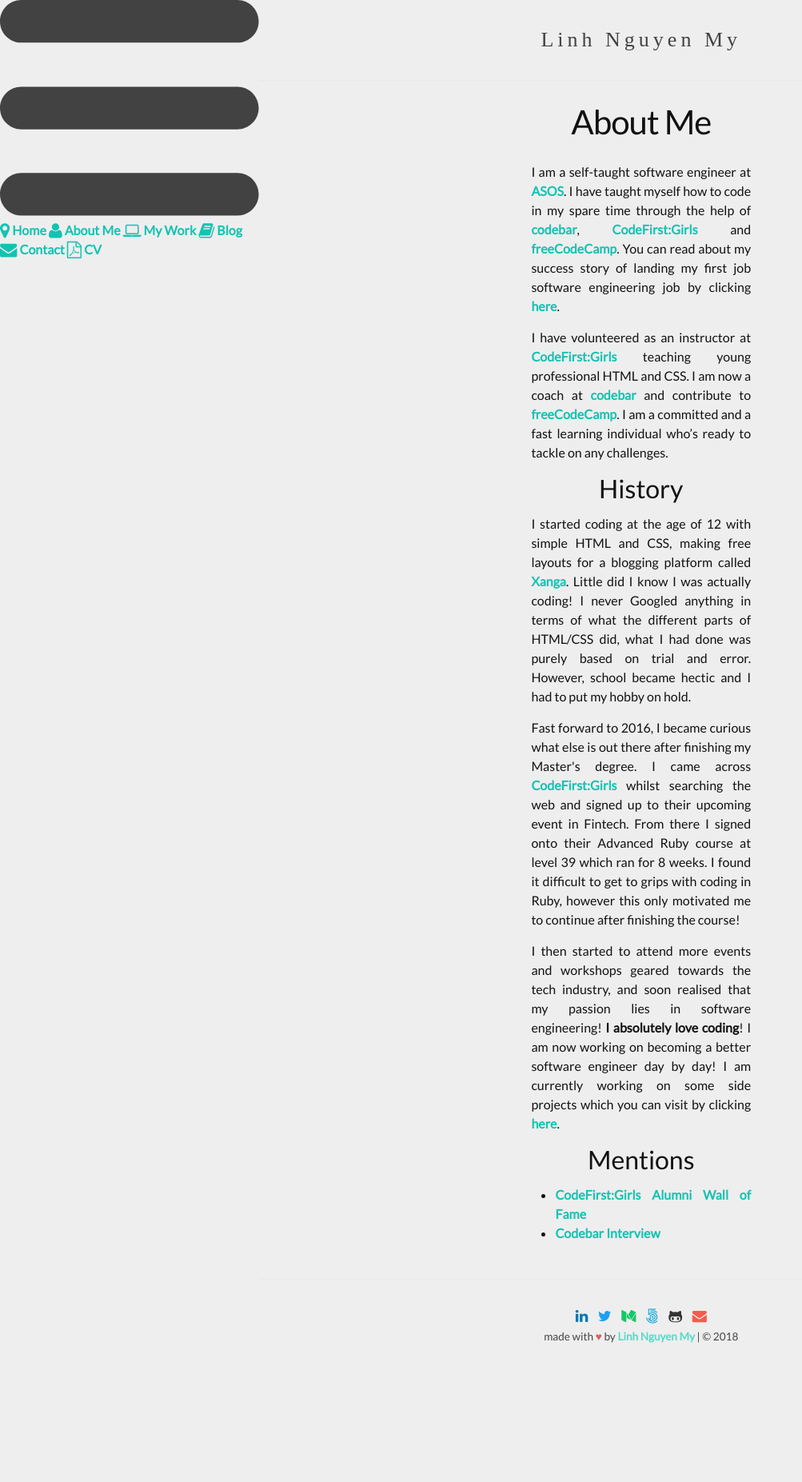
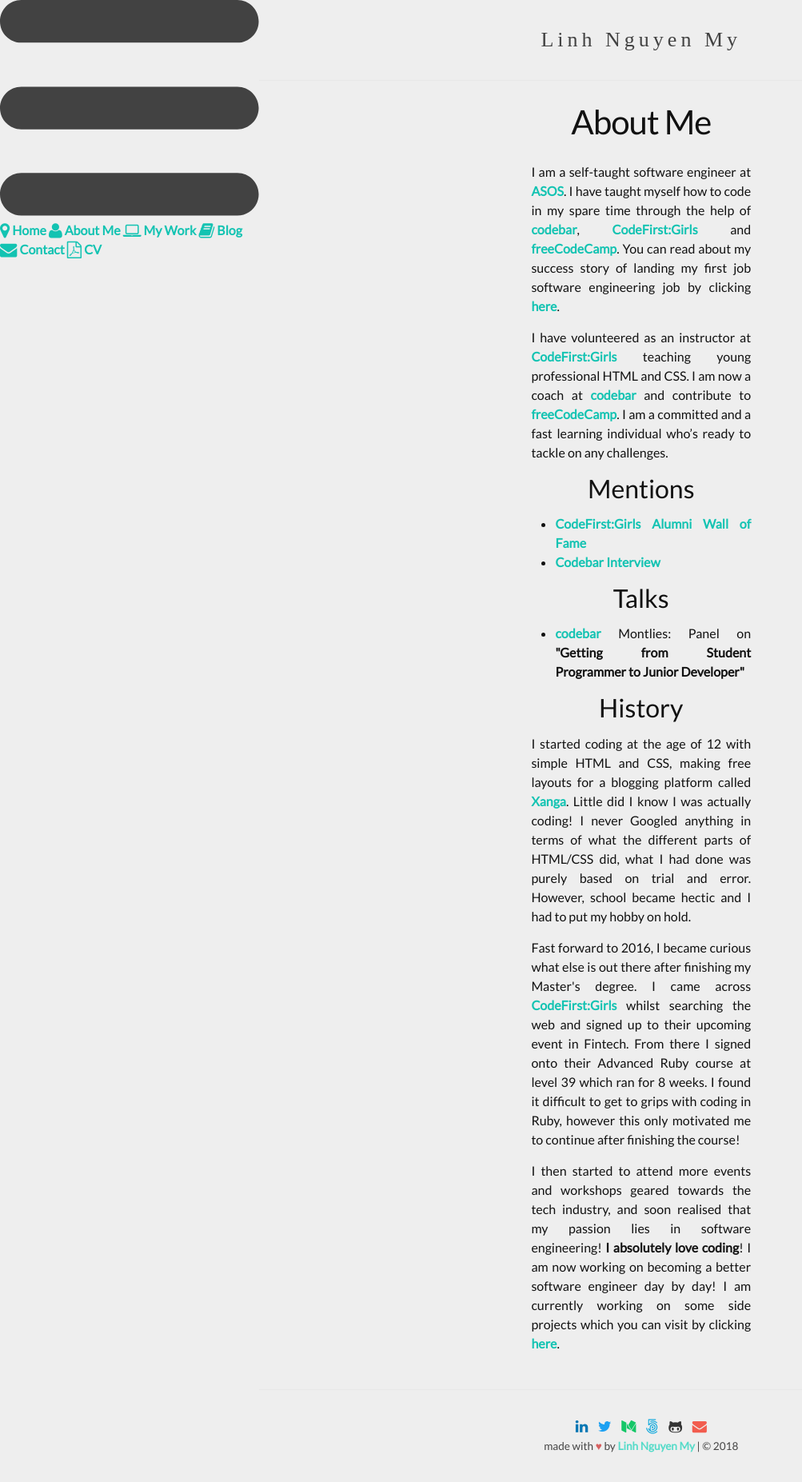
Before and after one commit to pinglinh/pinglinh.github.io, a Jekyll site: the page built from aboutme.html, in a window 1280 px wide. Shown: the whole page at 80% size, without its empty margins (0-1003 px from the left). Built offline with Jekyll 4.4.1, drawn with Linux system fonts in a browser that asks for light colours; some web fonts are replaced.

Commit message:
Add talks section

```diff
--- a/aboutme.html
+++ b/aboutme.html
@@ -6,10 +6,6 @@ permalink: /aboutme/
 
 <div class="container-fluid">
   <div class="row">
-<!--     <div class="col-lg-offset-3 col-lg-6 col-lg-offset-3 text-center">
-      <img class="profile-photo-aboutme" src="{{ "/photos/linkedinphoto.jpg" | prepend: site.baseurl }}" alt="Linh">
-    </div> -->
-
     <div class="col-lg-offset-3 col-lg-6 col-lg-offset-3 text-justify">
         <p>
           I am a self-taught software engineer at <a href="http://www.asos.com/">ASOS</a>. I have taught myself how to code in my spare time through the help of <a href="http://codebar.io">codebar</a>, <a href="http://www.codefirstgirls.org.uk/">CodeFirst:Girls</a> and <a href="https://www.freecodecamp.org/">freeCodeCamp</a>. You can read about my success story of landing my first job software engineering job by clicking <a href="https://code.likeagirl.io/i-finally-got-a-job-as-a-software-engineer-a83c7a745afb">here</a>.
@@ -17,6 +13,17 @@ permalink: /aboutme/
         <p>
           I have volunteered as an instructor at <a href="http://www.codefirstgirls.org.uk/">CodeFirst:Girls</a> teaching young professional HTML and CSS. I am now a coach at <a href="http://codebar.io">codebar</a> and contribute to <a href="https://www.freecodecamp.org/">freeCodeCamp</a>. I am a committed and a fast learning individual who’s ready to tackle on any challenges.
         </p>
+
+        <h2 class="aboutme-subheading">Mentions</h2>
+        <ul>
+          <li><a href="https://www.codefirstgirls.org.uk/alumni-wall-of-fame.html">CodeFirst:Girls Alumni Wall of Fame</a></li>
+          <li><a href="https://medium.com/codebar-stories/linh-nguyen-my-graduate-software-engineer-e8facce4566">Codebar Interview</a></li>
+        </ul>
+
+        <h2 class="aboutme-subheading">Talks</h2>
+        <ul>
+          <li><a href="https://codebar.io/">codebar</a> Montlies: Panel on <strong>"Getting from Student Programmer to Junior Developer"</strong></li>
+        </ul>
 
         <h2 class="aboutme-subheading">History</h2>
 
@@ -31,14 +38,6 @@ permalink: /aboutme/
         <p>
           I then started to attend more events and workshops geared towards the tech industry, and soon realised that my passion lies in software engineering! <strong>I absolutely love coding</strong>! I am now working on becoming a better software engineer day by day! I am currently working on some side projects which you can visit by clicking <a href="{{ site.baseurl }}/mywork">here</a>.
         </p>
-
-        <h2 class="aboutme-subheading">Mentions</h2>
-        <ul>
-          <li><a href="https://www.codefirstgirls.org.uk/alumni-wall-of-fame.html">CodeFirst:Girls Alumni Wall of Fame</a></li>
-          <li><a href="https://medium.com/codebar-stories/linh-nguyen-my-graduate-software-engineer-e8facce4566">Codebar Interview</a></li>
-        </ul>
-
-
     </div>
   </div>
 </div>
```
